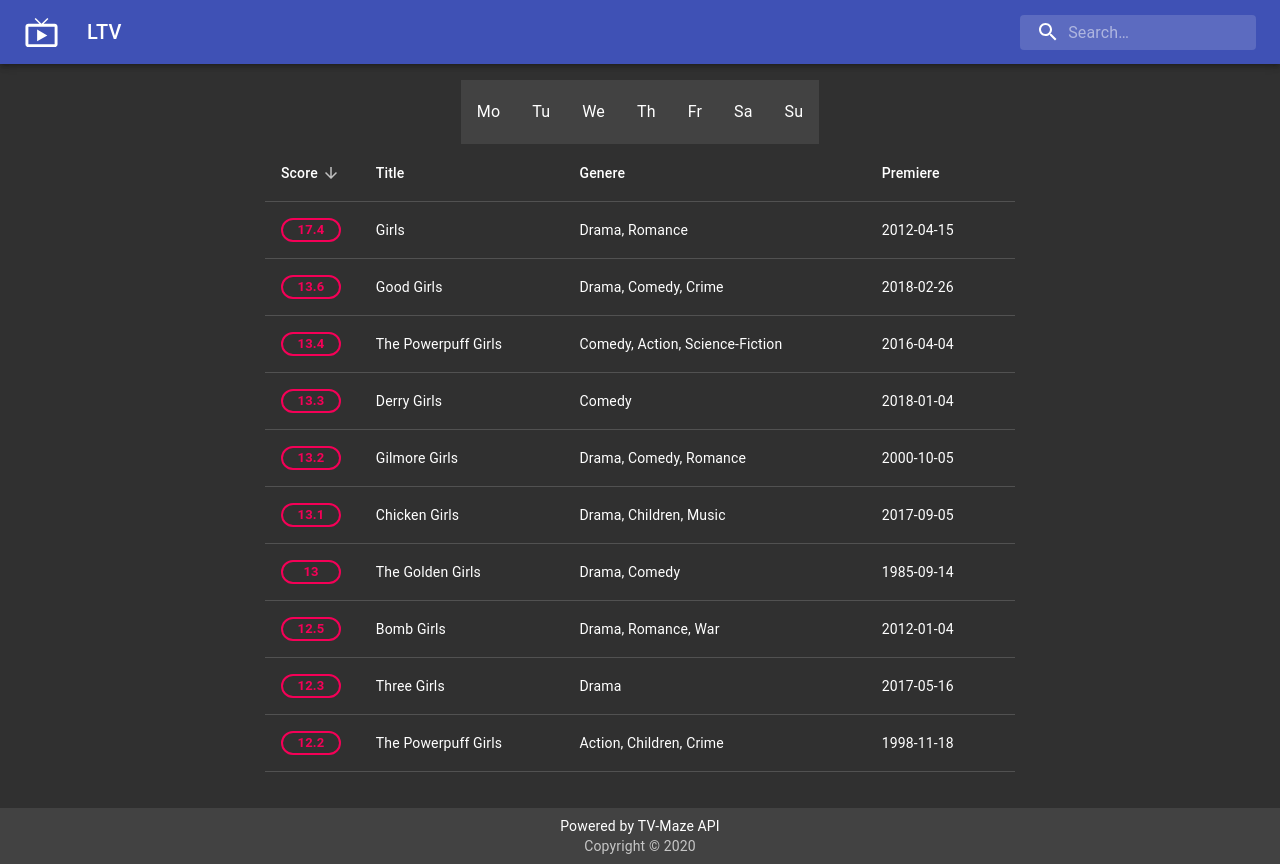
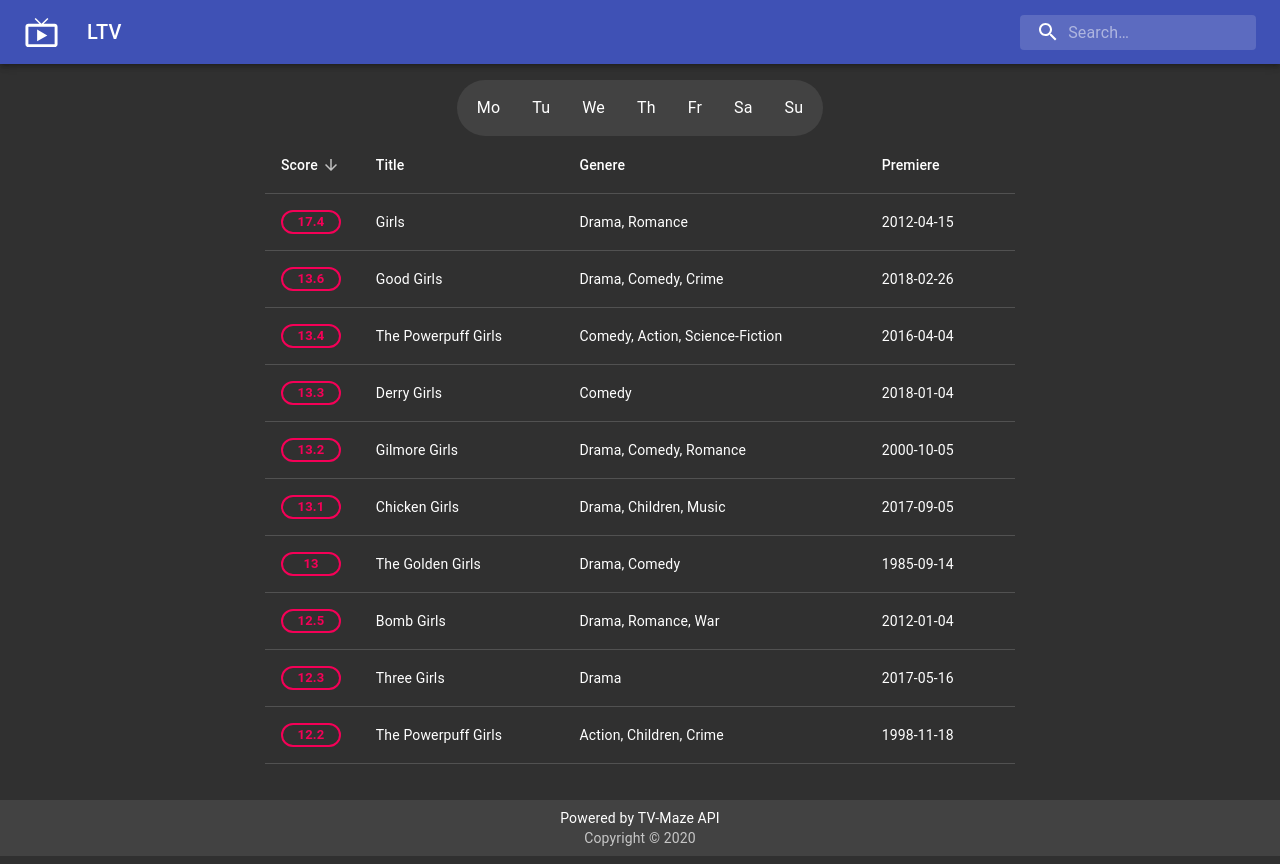
Before and after one commit to barteklecki/lecki-tv, a React (Create React App) app: page /search in a window 1280 px wide. Before the commit this address led to /serch. Built offline with nearby package versions, Linux system fonts and the light colour scheme.

Commit message:
refactor(reducer): outsource action types to file

```diff
--- a/src/Components/Content/Content.js
+++ b/src/Components/Content/Content.js
@@ -22,12 +22,12 @@ const Content = () => {
     return (
         <Container component="main" className={classes.main}>
             <Switch>
-                <Route path="/serch/:phrase" component={MovieList} />
-                <Route path="/serch" component={MovieList} />
+                <Route path="/search/:phrase" component={MovieList} />
+                <Route path="/search" component={MovieList} />
                 <Route path="/info/:id" component={MovieDetails} />
                 <Route path="/info" component={MovieDetails} />
                 <Route path="/start" component={StartingPage} />
-                <Redirect to="/serch" />
+                <Redirect to="/search" />
             </Switch>
 
             <br/>
--- a/src/Components/Content/MovieDetails/MovieDetails.js
+++ b/src/Components/Content/MovieDetails/MovieDetails.js
@@ -1,6 +1,6 @@
 import React from 'react';
 import {connect} from 'react-redux';
-import {findRecordById, roundScore, printArray, roundRating} from '../../../assets/utils';
+import {findRecordById, roundScore, printArray, roundRating} from '../../../utils';
 import ReactHtmlParser from 'react-html-parser';
 
 import Card from '@material-ui/core/Card';
--- a/src/Components/Content/MovieList/MovieList.js
+++ b/src/Components/Content/MovieList/MovieList.js
@@ -1,7 +1,7 @@
 import React from 'react';
 import {connect} from 'react-redux';
 import {useHistory} from 'react-router-dom';
-import {filterByDay} from '../../../assets/utils';
+import {filterByDay} from '../../../utils';
 
 import SelectDay from './SelectDay/SelectDay';
 import MovieListHead from './MovieListHead/MovieListHead';
--- a/src/Components/Content/MovieList/SelectDay/SelectDay.js
+++ b/src/Components/Content/MovieList/SelectDay/SelectDay.js
@@ -1,4 +1,5 @@
 import React from 'react';
+import {connect} from 'react-redux';
 
 import List from '@material-ui/core/List';
 import ListItem from '@material-ui/core/ListItem';
@@ -14,32 +15,42 @@ const useStyles = makeStyles((theme) => ({
         flexDirection: 'row',
         justifyContent: 'start',
         margin: 'auto',
+        padding: '0.25rem 0.25rem',
         overflow: 'auto',
         backgroundColor: theme.palette.background.paper,
+        borderRadius: '30px 30px',
+
     },
     item: {
         width: 'auto',
+        borderRadius: '50% 50%',
     },
 }));
 
 const week = [
-    {id: 1, short: 'Mo'},
-    {id: 2, short: 'Tu'},
-    {id: 3, short: 'We'},
-    {id: 4, short: 'Th'},
-    {id: 5, short: 'Fr'},
-    {id: 6, short: 'Sa'},
-    {id: 7, short: 'Su'},
+    {id: 1, short: 'Mo', long: 'Monday'},
+    {id: 2, short: 'Tu', long: 'Tuesday'},
+    {id: 3, short: 'We', long: 'Wednesday'},
+    {id: 4, short: 'Th', long: 'Thursday'},
+    {id: 5, short: 'Fr', long: 'Friday'},
+    {id: 6, short: 'Sa', long: 'Saturday'},
+    {id: 7, short: 'Su', long: 'Sunday'},
 ];
 
-const SelectDay = () => {
+const SelectDay = (props) => {
     const classes = useStyles();
 
     return (
         <List component="nav" className={classes.root} aria-label="filter movie by day of week">
         {
             week.map((day) => (
-                <ListItem button key={day.id}  className={classes.item}>
+                <ListItem
+                    selected={props.dayFilter === day.long}
+                    onClick={() => props.onSetDayFilter(day.long)}
+                    button
+                    key={day.id}
+                    className={classes.item}
+                >
                     <ListItemText primary={day.short}/>
                 </ListItem>
             ))
@@ -48,4 +59,21 @@ const SelectDay = () => {
     );
 };
 
-export default SelectDay;
+const mapStateToProps = (state) => {
+    return {
+        dayFilter: state.dayFilter,
+    };
+};
+
+const mapDispatchToProps = (dispatch) => {
+    return {
+        onSetDayFilter: (day) =>
+            dispatch({
+                type: 'SET_DAY_FILTER',
+                payload: {day: day},
+            }),
+    };
+};
+
+const connector = connect(mapStateToProps, mapDispatchToProps);
+export default connector(SelectDay);
--- a/src/Components/Content/NotFound/NotFound.js
+++ b/src/Components/Content/NotFound/NotFound.js
@@ -1,6 +1,5 @@
 import React from 'react';
 
-import Card from '@material-ui/core/Card';
 import CardContent from '@material-ui/core/CardContent';
 import Typography from '@material-ui/core/Typography';
 import { ReactComponent as NotFoundIcon } from '../../../assets/not-found.svg'
@@ -12,27 +11,28 @@ const style = {
     margin: 'auto',
     marginTop: '1rem',
     justifyContent: 'center',
+    backgroundColor: 'transparent',
+    opacity: '10%',
     textAlign: 'center',
-    alignItems: 'center',
-    borderRadius: '2rem',
 }
 
 const icon = {
     width: 100,
     height: 100,
     filter: 'invert(100%)',
+
 }
 
 const NotFound = () => {
     return (
-        <Card style={style}>
+        <div style={style}>
             <CardContent>
                 <NotFoundIcon style={icon} /><br/>
                 <Typography variant="h6" gutterBottom>
                     No results! <br/>
                 </Typography>
             </CardContent>
-        </Card>
+        </div>
     );
 }
 
--- /dev/null
+++ b/src/store/actions.js
@@ -0,0 +1,3 @@
+export const FETCH_LIST = 'FETCH_LIST';
+export const UPDATE_LIST = 'UPDATE_LIST';
+export const SET_DAY_FILTER = 'SET_DAY_FILTER';
--- a/src/store/reducer.js
+++ b/src/store/reducer.js
@@ -1,21 +1,33 @@
+import * as actions from './actions';
 import dummyMovieList from './dummyApi';
 
 const initiallState = {
-    selectedMovie: 0,
+    isListFetching: false,
+    dayFilter: '',
     movieList: [...dummyMovieList],
 }
 
 const reducer = (state = initiallState, action) => {
     switch( action.type ) {
-        case 'UPDATE_LIST':
+        case actions.FETCH_LIST:
             console.log(state);
             return {
                 ...state,
             };
-        case 'SELECT_MOVIE':
-            //
+        case actions.UPDATE_LIST:
+            console.log(state);
             return {
                 ...state,
+            };
+        case actions.SET_DAY_FILTER:
+            console.log('set filter');
+            let newDayFilter = '';
+            if ( action.payload.day !== state.dayFilter ) {
+                newDayFilter = action.payload.day;
+            }
+            return {
+                ...state,
+                dayFilter: newDayFilter,
             };
         default:
             console.log('[Reducer: idle action]');
```
Also changed, not shown: src/utils.js (renamed from src/assets/utils.js).
